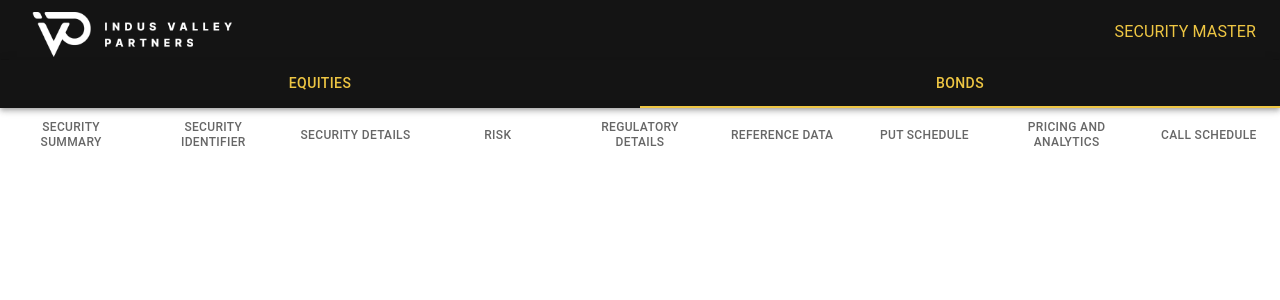
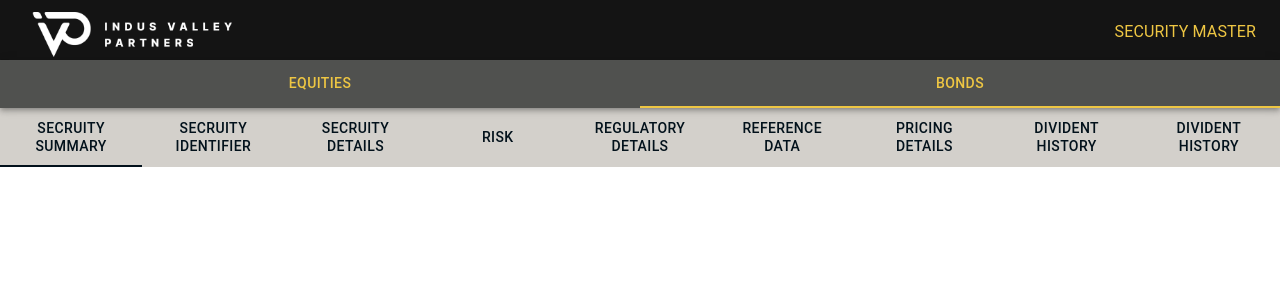
Before and after one commit to dhruvmaindola227/Security-Master, a React (Create React App) app in the folder prj_frontend/prj-frontend/: page / in a window 1280 px wide. Both pictures are taken after a click on the tab "BONDS". Shown: the top 300 px of the page. Built offline with nearby package versions, Linux system fonts and the light colour scheme.

Commit message:
tab underlines corrected

```diff
--- a/prj_frontend/prj-frontend/src/Bond Tabs/BondsTabs.js
+++ b/prj_frontend/prj-frontend/src/Bond Tabs/BondsTabs.js
@@ -1,24 +1,36 @@
 import React from "react";
 import Tabs from "@mui/material/Tabs";
 import Tab from "@mui/material/Tab";
-import { WidthFull } from "@mui/icons-material";
 
-const BondTabs = () => {
+const EquityTabs = () => {
+  let [currentValue, setValue] = React.useState(0);
+
+  const handleChange = (event, newValue) => {
+    setValue(newValue);
+  };
+
   return (
     <div>
-      <Tabs variant="fullWidth">
-        <Tab label="Security Summary" wrapped></Tab>
-        <Tab label="Security Identifier" wrapped></Tab>
-        <Tab label="Security Details" wrapped></Tab>
-        <Tab label="Risk" wrapped></Tab>
-        <Tab label="Regulatory details" wrapped></Tab>
-        <Tab label="Reference Data" wrapped></Tab>
-        <Tab label="Put Schedule" wrapped></Tab>
-        <Tab label="Pricing and Analytics" wrapped></Tab>
-        <Tab label="Call Schedule" wrapped></Tab>
+      <Tabs
+        variant="fullWidth"
+        value={currentValue}
+        onChange={handleChange}
+        TabIndicatorProps={{ style: { backgroundColor: "#02111B" } }}
+        sx = {{bgcolor : "#D3D0CB"}}
+      >
+        <Tab label={<span style={{ color: "#02111B" }}>Secruity Summary</span>}></Tab>
+        <Tab label={<span style={{ color: "#02111B" }}>Secruity Identifier</span>}></Tab>
+        <Tab label={<span style={{ color: "#02111B" }}>Secruity Details</span>}></Tab>
+        <Tab label={<span style={{ color: "#02111B" }}>Risk</span>}></Tab>
+        <Tab label={<span style={{ color: "#02111B" }}>Regulatory Details</span>}></Tab>
+        <Tab label={<span style={{ color: "#02111B" }}>Reference Data</span>}></Tab>
+        <Tab label={<span style={{ color: "#02111B" }}>Pricing Details</span>}></Tab>
+        <Tab label={<span style={{ color: "#02111B" }}>Divident History</span>}></Tab>
+        <Tab label={<span style={{ color: "#02111B" }}>Divident History</span>}></Tab>
+
       </Tabs>
     </div>
   );
 };
 
-export default BondTabs;
+export default EquityTabs;
--- a/prj_frontend/prj-frontend/src/Equity Tabs/EquityTabs.js
+++ b/prj_frontend/prj-frontend/src/Equity Tabs/EquityTabs.js
@@ -3,7 +3,7 @@ import Tabs from "@mui/material/Tabs";
 import Tab from "@mui/material/Tab";
 
 const EquityTabs = () => {
-  let [value, setValue] = React.useState(0);
+  let [currentValue, setValue] = React.useState(0);
 
   const handleChange = (event, newValue) => {
     setValue(newValue);
@@ -13,20 +13,19 @@ const EquityTabs = () => {
     <div>
       <Tabs
         variant="fullWidth"
-        value={value}
+        value={currentValue}
         onChange={handleChange}
-        TabIndicatorProps={{ style: { backgroundColor: "#EEC643" } }}
-        sx = {{bgcolor : "#50514F"}}
+        TabIndicatorProps={{ style: { backgroundColor: "#02111B" } }}
+        sx = {{bgcolor : "#D3D0CB"}}
       >
-        <Tab label={<span style={{ color: "#EEC643" }}>Secruity Summary</span>}></Tab>
-        <Tab label={<span style={{ color: "#EEC643" }}>Secruity Identifier</span>}></Tab>
-        <Tab label={<span style={{ color: "#EEC643" }}>Secruity Details</span>}></Tab>
-        <Tab label={<span style={{ color: "#EEC643" }}>Risk</span>}></Tab>
-        <Tab label={<span style={{ color: "#EEC643" }}>Regulatory Details</span>}></Tab>
-        <Tab label={<span style={{ color: "#EEC643" }}>Reference Data</span>}></Tab>
-        <Tab label={<span style={{ color: "#EEC643" }}>Pricing Details</span>}></Tab>
-        <Tab label={<span style={{ color: "#EEC643" }}>Divident History</span>}></Tab>
-
+        <Tab label={<span style={{ color: "#02111B" }}>Secruity Summary</span>}> </Tab>
+        <Tab label={<span style={{ color: "#02111B" }}>Secruity Identifier</span>}></Tab>
+        <Tab label={<span style={{ color: "#02111B" }}>Secruity Details</span>}></Tab>
+        <Tab label={<span style={{ color: "#02111B" }}>Risk</span>}></Tab>
+        <Tab label={<span style={{ color: "#02111B" }}>Regulatory Details</span>}></Tab>
+        <Tab label={<span style={{ color: "#02111B" }}>Reference Data</span>}></Tab>
+        <Tab label={<span style={{ color: "#02111B" }}>Pricing Details</span>}></Tab>
+        <Tab label={<span style={{ color: "#02111B" }}>Divident History</span>}></Tab>
       </Tabs>
     </div>
   );
--- a/prj_frontend/prj-frontend/src/TabBar.js
+++ b/prj_frontend/prj-frontend/src/TabBar.js
@@ -60,7 +60,7 @@ export default function BasicTabs() {
 
   return (
     <Box>
-      <AppBar sx={{ bgcolor: "#141414" }} position="sticky">
+      <AppBar sx={{ bgcolor: "#50514F" }} position="sticky">
         <Tabs
           value={value}
           onChange={handleChange}
@@ -72,7 +72,6 @@ export default function BasicTabs() {
             label={
               <span style={{ color: "#EEC643", width: "50%" }}>Equities</span>
             }
-            // {...a11yProps(0)}
             onClick={() => {
               setequitiesSelected(true);
               setbondsSelected(false);
@@ -82,7 +81,6 @@ export default function BasicTabs() {
             label={
               <span style={{ color: "#EEC643", width: "50%" }}>Bonds</span>
             }
-            // {...a11yProps(1)}
             onClick={() => {
               setbondsSelected(true);
               setequitiesSelected(false);
@@ -94,8 +92,6 @@ export default function BasicTabs() {
         {equitiesSelected && <EquityTabs />}
         {bondsSelected && <BondTabs />}
       </Box>
-
-      {/* {equitiesSelected == true ? <BondTabs/>: <EquityTabs/>}  */}
     </Box>
   );
 }
```
Also changed, not shown: prj_frontend/prj-frontend/src/TableViewData.js (added, +50 -0 lines), prj_frontend/prj-frontend/src/Equity Tabs/DividentHistory.js (deleted), prj_frontend/prj-frontend/src/Equity Tabs/PricingDetails.js (deleted), prj_frontend/prj-frontend/src/Equity Tabs/ReferenceData.js (deleted), prj_frontend/prj-frontend/src/Equity Tabs/RegulatoryDetails.js (deleted), prj_frontend/prj-frontend/src/Equity Tabs/Risk.js (deleted), prj_frontend/prj-frontend/src/Equity Tabs/SecurityDetails.js (deleted), prj_frontend/prj-frontend/src/Equity Tabs/SecurityIdentifier.js (deleted), prj_frontend/prj-frontend/src/Equity Tabs/SecuritySummary.js (deleted).
